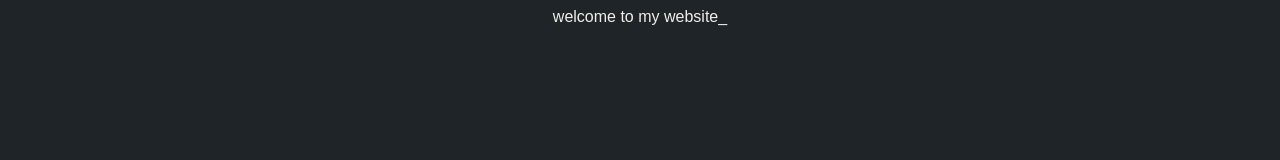
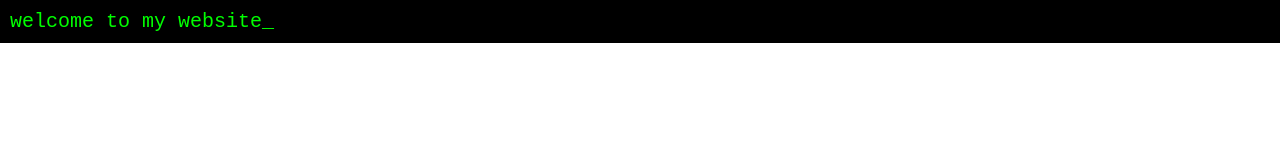
Before and after one commit to piotr25691/debarkak.github.io, a plain HTML site: page index.html in a window 1280 px wide. Drawn offline with Linux system fonts and the light colour scheme.

Commit message:
Update style.css

```diff
--- a/style.css
+++ b/style.css
@@ -1,35 +1,30 @@
-body {
-  background-color: #1e2427;
-  color: #eee;
-  font-family: sans-serif;
-  text-align: center;
+* {
+  margin: 0;
+  padding: 0;
+  box-sizing: border-box;
 }
 
-#container {
-  margin: 50px auto;
-  width: 80%;
+#terminal {
+  background-color: black;
+  color: lime;
+  font-family: monospace;
+  font-size: 20px;
+  padding: 10px;
+  overflow: hidden;
 }
 
-#typed-text {
-  font-size: 3em;
-  overflow: hidden;
-  white-space: nowrap;
+.cursor {
+  animation: blink 0.5s infinite;
 }
 
-
-#typed-text:after {
-  content: "";
-  position: absolute;
-  bottom: 0;
-  left: 0;
-  width: 0;
-  height: 1px;
-  background-color: #fff;
-  animation: caret 0.5s step-end infinite;
-}
-
-@keyframes caret {
-  to {
-    width: 100%;
+@keyframes blink {
+  0% {
+    opacity: 1;
+  }
+  50% {
+    opacity: 0;
+  }
+  100% {
+    opacity: 1;
   }
 }
```
